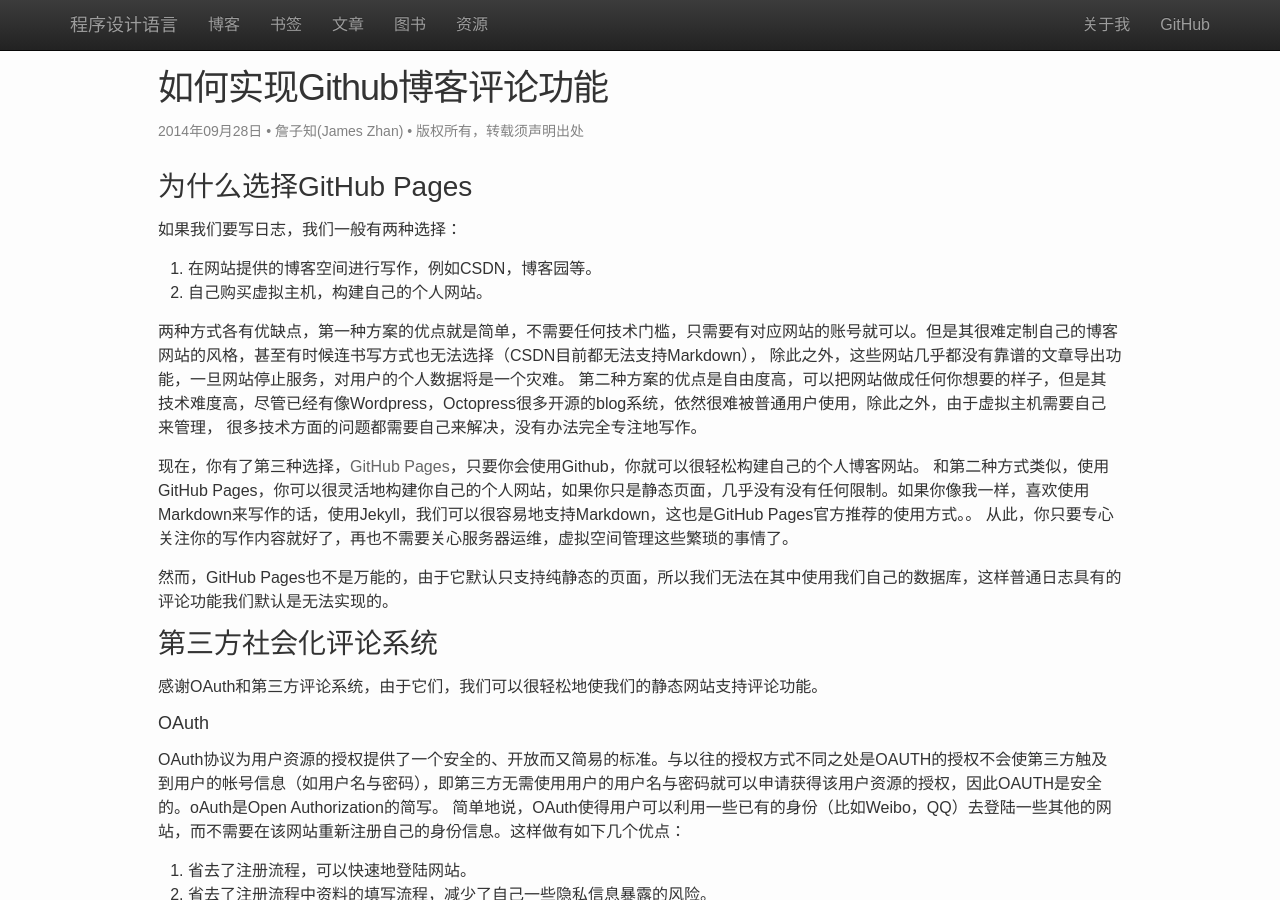
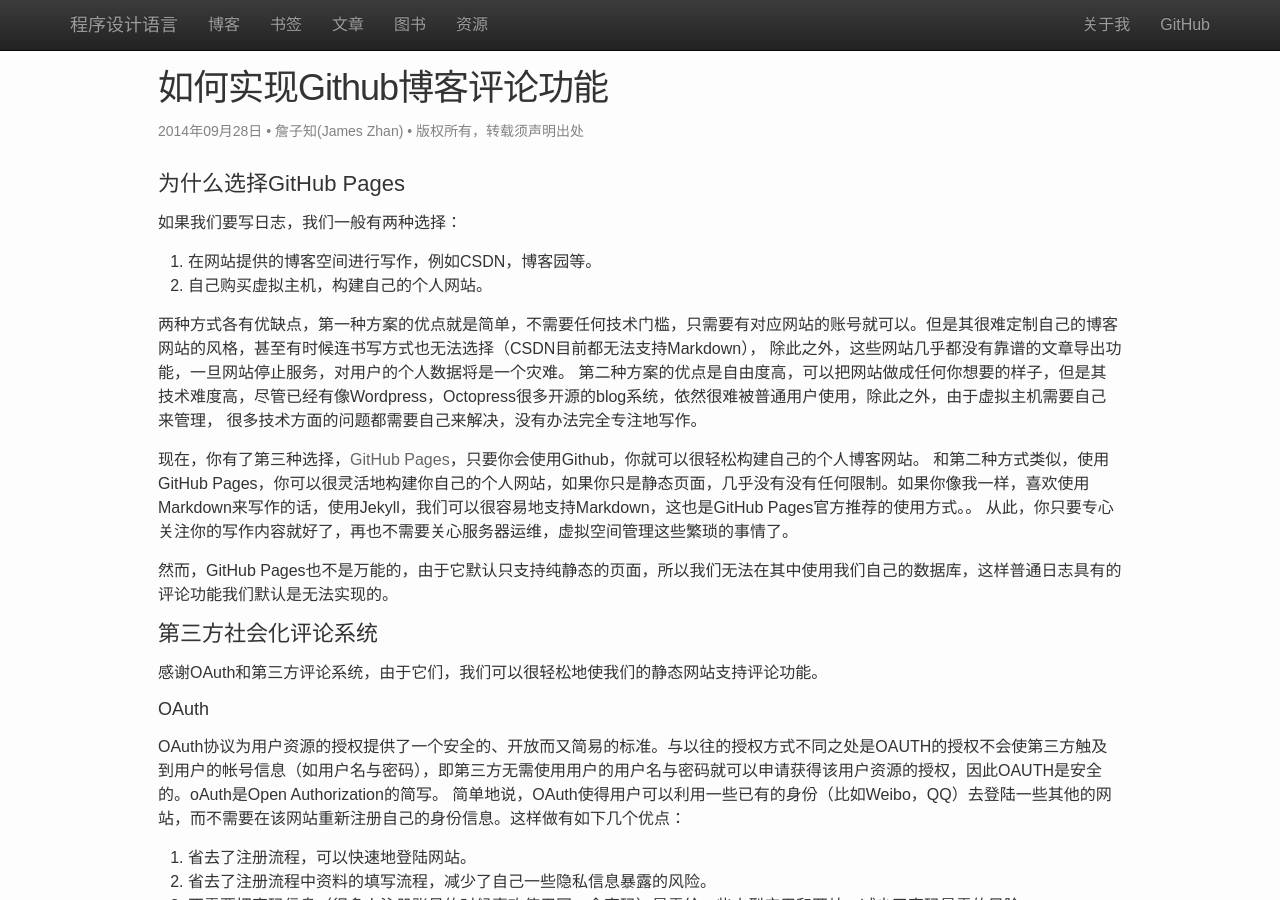
Before and after one commit to jameszhan/blogs, a Jekyll site: the page built from _posts/2014-09-28-github-pages-with-comments.md, in a window 1280 px wide and 900 px high. Built offline with Jekyll 4.4.1, drawn with Linux system fonts in a browser that asks for light colours; nearby versions of some CDN libraries; Markdown is read by kramdown in place of the engine named in the settings; comment, search, counter and statistics services are not loaded.

```diff
--- a/_posts/2014-09-28-github-pages-with-comments.md
+++ b/_posts/2014-09-28-github-pages-with-comments.md
@@ -7,7 +7,7 @@ meta:   版权所有，转载须声明出处
 categories: Practise
 ---
 
-## 为什么选择GitHub Pages
+### 为什么选择GitHub Pages
 
 如果我们要写日志，我们一般有两种选择：
 
@@ -26,7 +26,7 @@ categories: Practise
 然而，GitHub Pages也不是万能的，由于它默认只支持纯静态的页面，所以我们无法在其中使用我们自己的数据库，这样普通日志具有的评论功能我们默认是无法实现的。
 
 
-## 第三方社会化评论系统
+### 第三方社会化评论系统
 
 感谢OAuth和第三方评论系统，由于它们，我们可以很轻松地使我们的静态网站支持评论功能。
 
```
